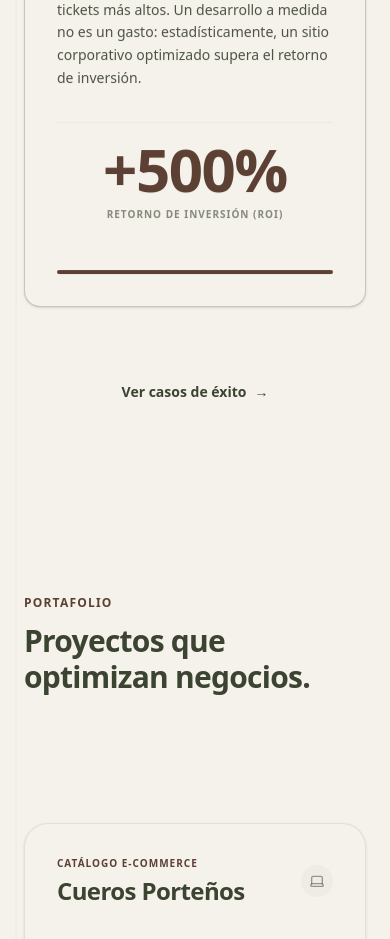
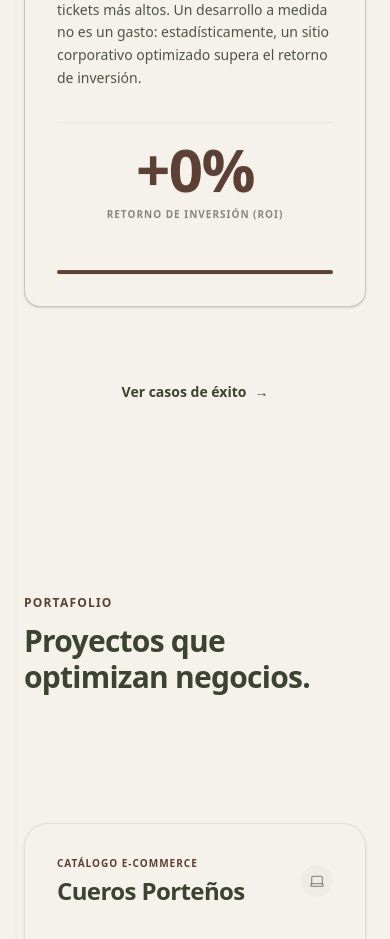
Before and after one commit to nachom1833/Orco-Barberis, a Next.js app: page / in a window 390 px wide. Shown: the part 2340-3279 px from the top of the page. Built offline with nearby package versions, Linux system fonts and the light colour scheme.

Commit message:
feat: implement responsive Impact section with animated B2B cards and scroll-triggered engagement metrics

```diff
--- a/src/components/sections/Impact.tsx
+++ b/src/components/sections/Impact.tsx
@@ -200,19 +200,19 @@ const RoiCard = memo(function RoiCard({
   const triggerCounter = !supportsHover ? isCentered : (isCentered || isHovered);
 
   const [count, setCount] = useState(0);
+  const [hasAnimated, setHasAnimated] = useState(false);
 
   useEffect(() => {
-    if (triggerCounter) {
+    if (triggerCounter && !hasAnimated) {
+      setHasAnimated(true);
       const controls = animate(0, 500, {
         duration: 1.8,
         ease: "easeOut",
         onUpdate: (value) => setCount(Math.round(value)),
       });
       return () => controls.stop();
-    } else {
-      setCount(0);
     }
-  }, [triggerCounter]);
+  }, [triggerCounter, hasAnimated]);
 
   return (
     <div
```
